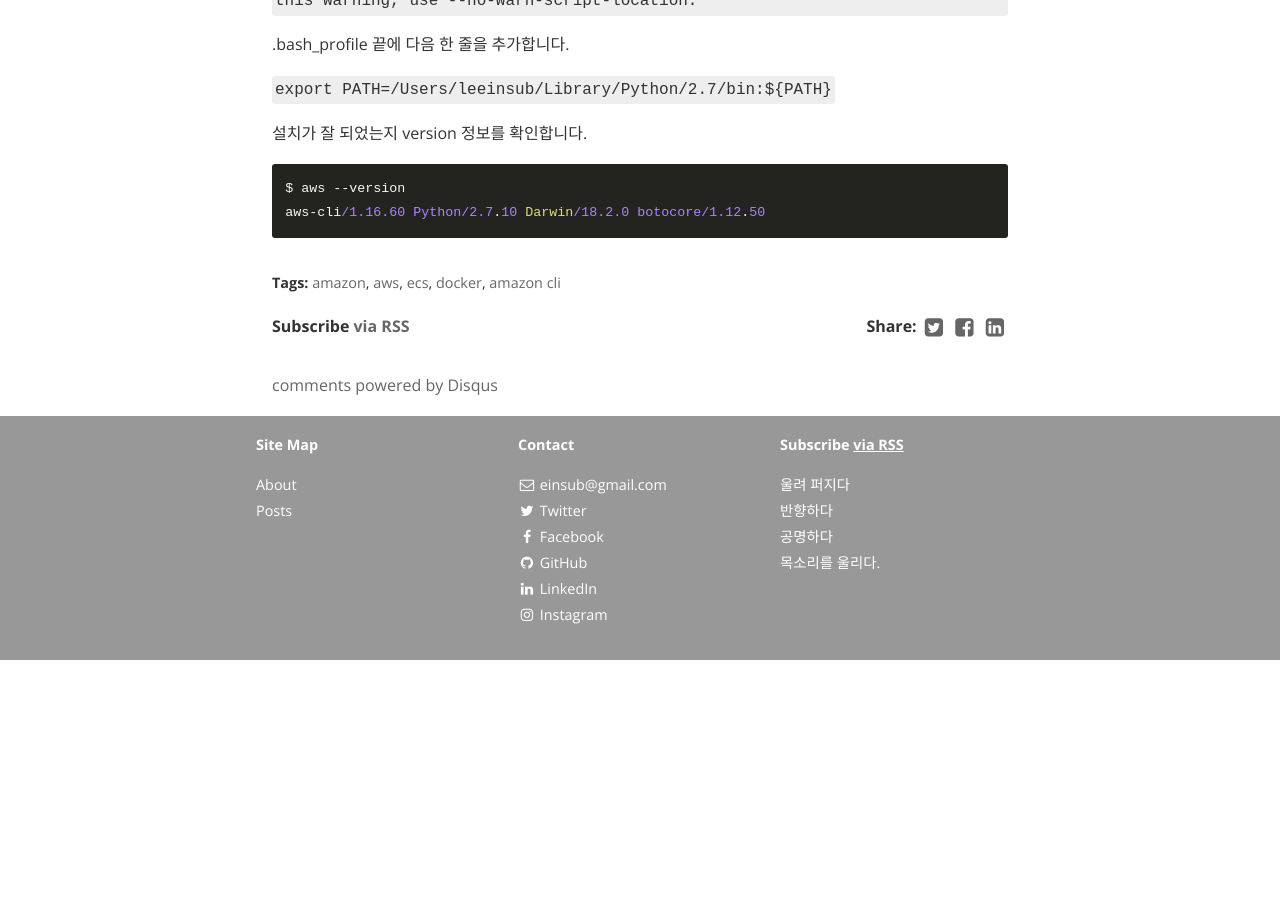
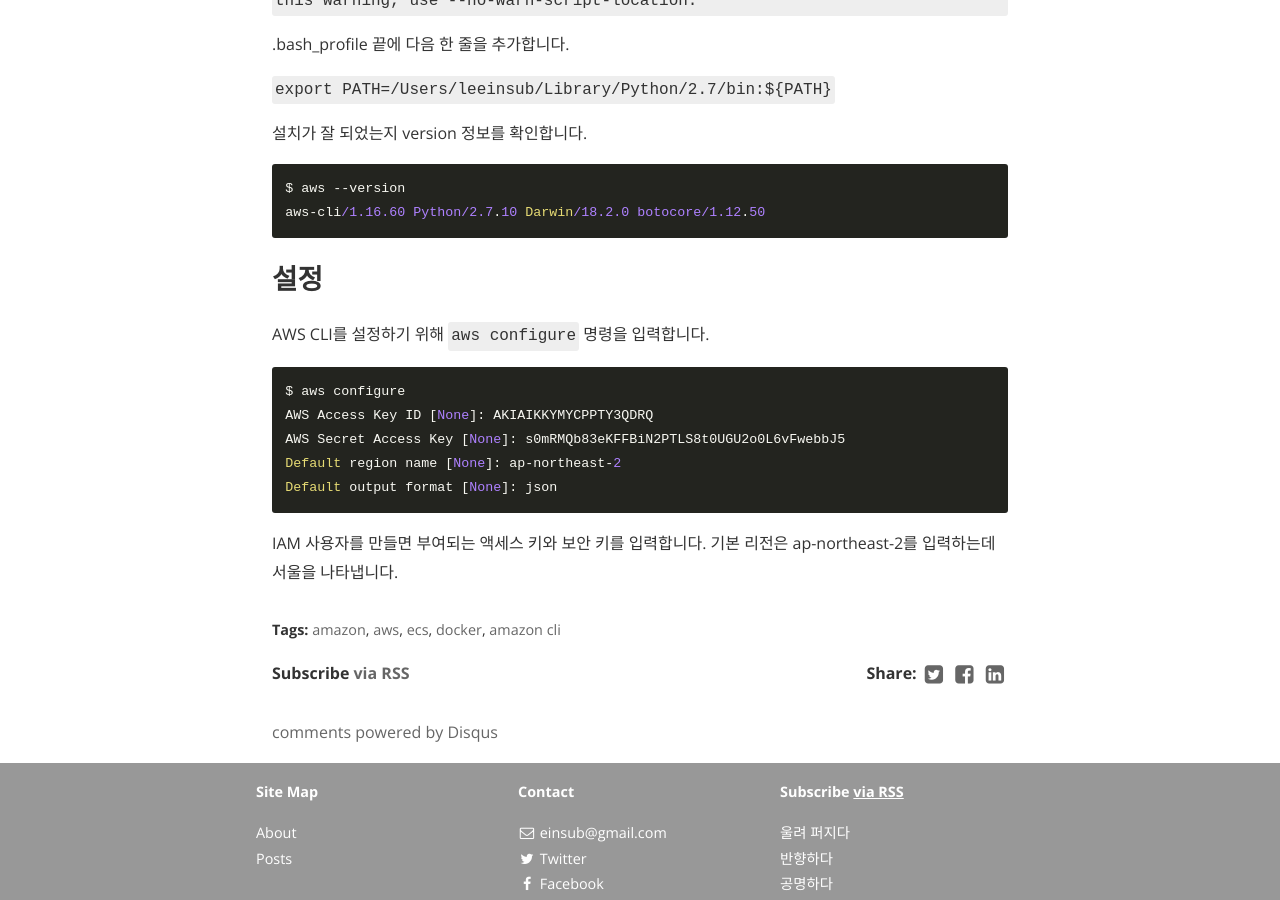
Before and after one commit to einsub/einsub.github.com, a Jekyll site: the page built from _posts/2018-11-26-installing-the-aws-command-line-interface.markdown, in a window 1280 px wide and 900 px high, scrolled down 1564 px. Built offline with Jekyll 4.4.1, drawn with Linux system fonts in a browser that asks for light colours; nearby versions of some CDN libraries; comment, search, counter and statistics services are not loaded; before the commit the page ends 2224 px from its top, so only the background shows below that; some of the changed text lies outside the part shown.

Commit message:
aws iam 추가

````diff
--- a/_posts/2018-11-26-installing-the-aws-command-line-interface.markdown
+++ b/_posts/2018-11-26-installing-the-aws-command-line-interface.markdown
@@ -55,3 +55,13 @@ $ pip install awscli --upgrade --user
 $ aws --version
 aws-cli/1.16.60 Python/2.7.10 Darwin/18.2.0 botocore/1.12.50
 ```
+## 설정
+AWS CLI를 설정하기 위해 `aws configure` 명령을 입력합니다.
+```bash
+$ aws configure
+AWS Access Key ID [None]: AKIAIKKYMYCPPTY3QDRQ
+AWS Secret Access Key [None]: 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
+Default region name [None]: ap-northeast-2
+Default output format [None]: json
+```
+IAM 사용자를 만들면 부여되는 액세스 키와 보안 키를 입력합니다. 기본 리전은 ap-northeast-2를 입력하는데 서울을 나타냅니다.
````
Also changed, not shown: other parts of _posts/2018-11-26-installing-the-aws-command-line-interface.markdown (+2 -2 lines), _posts/2018-11-26-aws-iam.markdown (added, +43 -0 lines).
